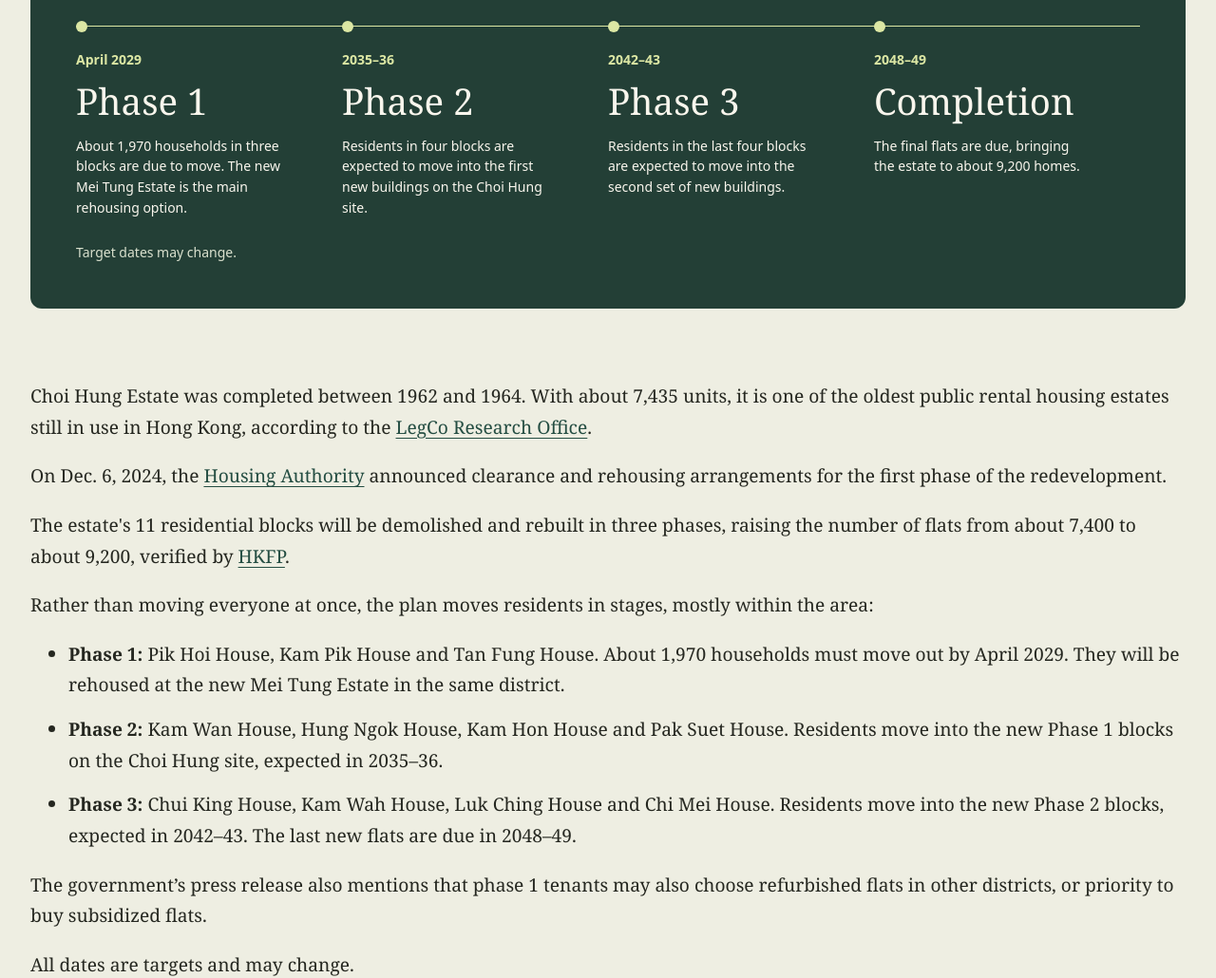
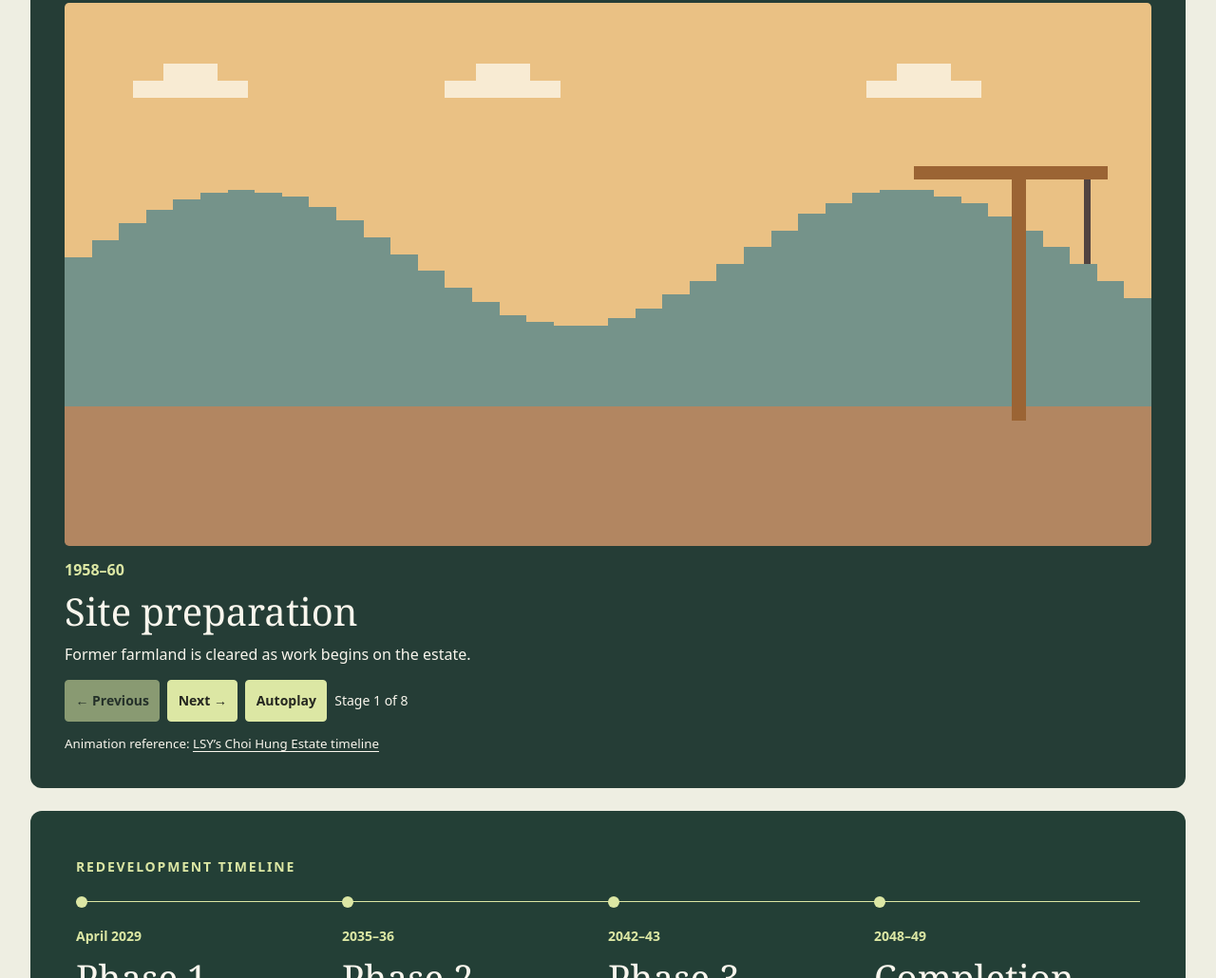
Before and after one commit to Aperson34/ChoiHungEstate, a plain HTML site: page index.html in a window 1280 px wide. Shown: the part 3979-5009 px from the top of the page at 95% size. Drawn offline with Linux system fonts and the light colour scheme.

Commit message:
Add inline LSY-inspired pixel-art estate history

```diff
--- /dev/null
+++ b/estate-history.js
@@ -0,0 +1,147 @@
+(() => {
+  const history = document.querySelector('.estate-history');
+  const canvas = history.querySelector('canvas');
+  const ctx = canvas.getContext('2d');
+  if (!ctx) return;
+
+  // Historical stages follow LSY’s reference. The drawing is sized for this story.
+  const stages = [
+    ['1958–60', 'Site preparation', 'Former farmland is cleared as work begins on the estate.'],
+    ['1961–63', 'Construction and first residents', 'Blocks rise and the first residents move in before the official opening in 1963.'],
+    ['1964–65', 'Completion and recognition', 'The estate is completed and receives the Hong Kong Institute of Architects Silver Medal in 1965.'],
+    ['1970s', 'A neighbourhood takes shape', 'Schools, markets and local shops serve the growing community.'],
+    ['1980s', 'Life around the court', 'Trees mature around the estate and the rooftop court becomes a gathering place.'],
+    ['1990s–2000s', 'Renovation and repainting', 'Scaffolding goes up as buildings are repaired and repainted.'],
+    ['2010s', 'The court draws visitors', 'Visitors come to photograph the rainbow facades and rooftop basketball court.'],
+    ['2020s', 'A landmark faces redevelopment', 'Daily life continues at the estate as residents and shops look ahead to a phased rebuild.'],
+  ];
+  const previous = history.querySelector('[data-step="-1"]');
+  const next = history.querySelector('[data-step="1"]');
+  const play = history.querySelector('.history-play');
+  const motion = matchMedia('(prefers-reduced-motion: reduce)');
+  let index = 0;
+  let timer;
+  let transition;
+
+  function rect(x, y, width, height, color) {
+    ctx.fillStyle = color;
+    ctx.fillRect(x, y, width, height);
+  }
+
+  function building(x, top, floors, scaffold) {
+    const colors = ['#eab199', '#efcf8c', '#a7c7a3', '#88b8c7'];
+    rect(x, top, 55, floors * 9 + 3, '#544c53');
+    for (let floor = 0; floor < floors; floor++) {
+      const y = top + floor * 9 + 3;
+      rect(x + 2, y, 51, 8, colors[floor % colors.length]);
+      for (let col = 0; col < 5; col++) {
+        rect(x + 5 + col * 10, y + 1, 6, 4, '#364f58');
+      }
+    }
+    if (scaffold) {
+      for (let post = 0; post < 6; post++) rect(x + post * 10, top - 4, 2, floors * 9 + 7, '#3c6553');
+      for (let beam = 0; beam < floors; beam++) rect(x, top + beam * 9, 55, 2, '#3c6553');
+    }
+  }
+
+  function draw() {
+    rect(0, 0, 320, 160, index === 0 ? '#eac184' : '#a9d1d0');
+    for (const x of [20, 112, 236]) {
+      rect(x, 23, 34, 5, '#f8ebd3');
+      rect(x + 9, 18, 16, 5, '#f8ebd3');
+    }
+    for (let x = 0; x < 320; x += 8) {
+      const hill = Math.round(75 - 20 * Math.sin(x / 31));
+      rect(x, hill, 8, 125 - hill, '#75938a');
+    }
+    rect(0, 119, 320, 41, index < 2 ? '#b28661' : '#536c60');
+
+    if (index > 0) {
+      for (let block = 0; block < 4; block++) {
+        const floors = index === 1 ? 3 + block % 2 : 7 + block % 2;
+        building(24 + block * 64, 121 - floors * 9, floors, index === 1 || (index === 5 && block === 1));
+      }
+    }
+    if (index < 2) {
+      rect(279, 48, 4, 75, '#9b6434');
+      rect(250, 48, 57, 4, '#9b6434');
+      rect(300, 52, 2, 25, '#514340');
+    }
+    if (index >= 3) {
+      rect(22, 112, 58, 12, '#f2bb79');
+      rect(18, 108, 66, 5, '#934c4a');
+    }
+    if (index >= 4) {
+      rect(75, 120, 171, 33, '#b96b65');
+      rect(80, 124, 161, 24, '#427d83');
+      rect(159, 124, 2, 24, '#f8edcf');
+      rect(226, 108, 3, 20, '#e8d9a7');
+      rect(219, 108, 10, 3, '#e8d9a7');
+      for (const x of [12, 278, 301]) {
+        rect(x, 101, 4, 26, '#654b43');
+        rect(x - 7, 99, 18, 14, '#41765e');
+        rect(x - 3, 94, 11, 7, '#41765e');
+      }
+    }
+    if (index === 7) {
+      rect(90, 80, 28, 1, '#f8edcf');
+      rect(93, 81, 5, 5, '#f5d481');
+      rect(102, 81, 5, 6, '#f9eddf');
+      rect(111, 81, 4, 5, '#d88d81');
+    }
+    if (index >= 3) {
+      const people = index === 6 ? 8 : 3;
+      for (let person = 0; person < people; person++) {
+        const x = 88 + person * 17;
+        const y = 131 + (person % 2) * 7;
+        rect(x, y, 3, 3, '#492f35');
+        rect(x - 1, y + 3, 5, 6, person % 2 ? '#f1cc81' : '#eee2ca');
+      }
+    }
+  }
+
+  function render(animate = false) {
+    const [year, title, description] = stages[index];
+    history.querySelector('.history-year').textContent = year;
+    history.querySelector('h3').textContent = title;
+    history.querySelector('.history-description').textContent = description;
+    history.querySelector('.history-position').textContent = `Stage ${index + 1} of ${stages.length}`;
+    previous.disabled = index === 0;
+    next.disabled = index === stages.length - 1;
+    transition?.cancel();
+    draw();
+    if (animate && !motion.matches) {
+      transition = canvas.animate([{ opacity: .58 }, { opacity: 1 }], { duration: 300, easing: 'ease-out' });
+    }
+  }
+
+  function pause() {
+    clearInterval(timer);
+    timer = undefined;
+    play.textContent = 'Autoplay';
+  }
+
+  for (const step of [previous, next]) {
+    step.addEventListener('click', () => {
+      pause();
+      index += Number(step.dataset.step);
+      render(true);
+    });
+  }
+  play.addEventListener('click', () => {
+    if (timer) {
+      pause();
+      return;
+    }
+    play.textContent = 'Pause';
+    timer = setInterval(() => {
+      index = (index + 1) % stages.length;
+      render(true);
+    }, 5000);
+  });
+  document.addEventListener('visibilitychange', () => {
+    if (document.hidden) pause();
+  });
+  render();
+  history.hidden = false;
+})();
--- a/index.html
+++ b/index.html
@@ -11,6 +11,7 @@
   <script src="vendor/swiper/swiper-bundle.min.js" defer></script>
   <script src="gallery.js" defer></script>
   <script src="motion.js" defer></script>
+  <script src="estate-history.js" defer></script>
 </head>
 <body id="top">
   <a class="skip" href="#main">Skip to story</a>
@@ -123,6 +124,22 @@
     </div>
     <section id="redevelopment" class="chapter" aria-labelledby="redevelopment-title">
       <div class="wrap chapter-heading"><p class="eyebrow">The rebuild</p><h2 id="redevelopment-title">A 20-year rebuild, done in phases</h2></div>
+      <figure class="estate-history wrap" aria-labelledby="estate-history-title" hidden>
+        <figcaption id="estate-history-title">The estate through the years</figcaption>
+        <canvas width="320" height="160" aria-hidden="true"></canvas>
+        <div class="history-details" aria-live="polite" aria-atomic="true">
+          <p class="history-year"></p>
+          <h3></h3>
+          <p class="history-description"></p>
+        </div>
+        <div class="history-controls" role="group" aria-label="Estate history controls">
+          <button type="button" data-step="-1">← Previous</button>
+          <button type="button" data-step="1">Next →</button>
+          <button type="button" class="history-play">Autoplay</button>
+          <span class="history-position"></span>
+        </div>
+        <small>Animation reference: <a href="https://zoelsy01.github.io/choi-hung-estate/">LSY’s Choi Hung Estate timeline</a></small>
+      </figure>
       <figure class="timeline wrap" aria-labelledby="timeline-title">
         <figcaption id="timeline-title">Redevelopment timeline</figcaption>
         <ol class="timeline-list">
--- a/styles.css
+++ b/styles.css
@@ -153,3 +153,27 @@ h2 { font-size: clamp(2.35rem, 5.5vw, 5.2rem); line-height: 1.02; letter-spacing
   .timeline-marker { top: .35rem; left: -.375rem; }
   .timeline.in-view .timeline-item::after { display: none; }
 }
+
+.estate-history {
+  display: grid;
+  background: #253d36;
+  color: #f9f6ed;
+  padding: clamp(1rem, 4vw, 2.25rem);
+  border-radius: .75rem;
+  margin-bottom: 1.5rem;
+  gap: .85rem;
+}
+.estate-history[hidden] { display: none; }
+.estate-history figcaption, .history-year { color: var(--lime); font-weight: 750; margin: 0; }
+.estate-history figcaption { padding: 0; }
+.estate-history canvas { display: block; width: 100%; height: auto; image-rendering: pixelated; border-radius: .3rem; }
+.history-details h3 { font-size: clamp(1.5rem, 4vw, 2.5rem); }
+.history-description { margin: .15rem 0 0; }
+.history-controls { display: flex; flex-wrap: wrap; align-items: center; gap: .5rem; }
+.history-controls button {
+  min-height: 44px; border: 1px solid var(--lime); border-radius: .25rem; padding-inline: .65rem;
+  background: var(--lime); color: var(--ink); font: inherit; font-size: .875rem; font-weight: 700; cursor: pointer;
+}
+.history-controls button:hover:not(:disabled) { background: #f7f4eb; }
+.history-controls button:disabled { opacity: .55; cursor: default; }
+.history-position { font-size: .875rem; }
```
